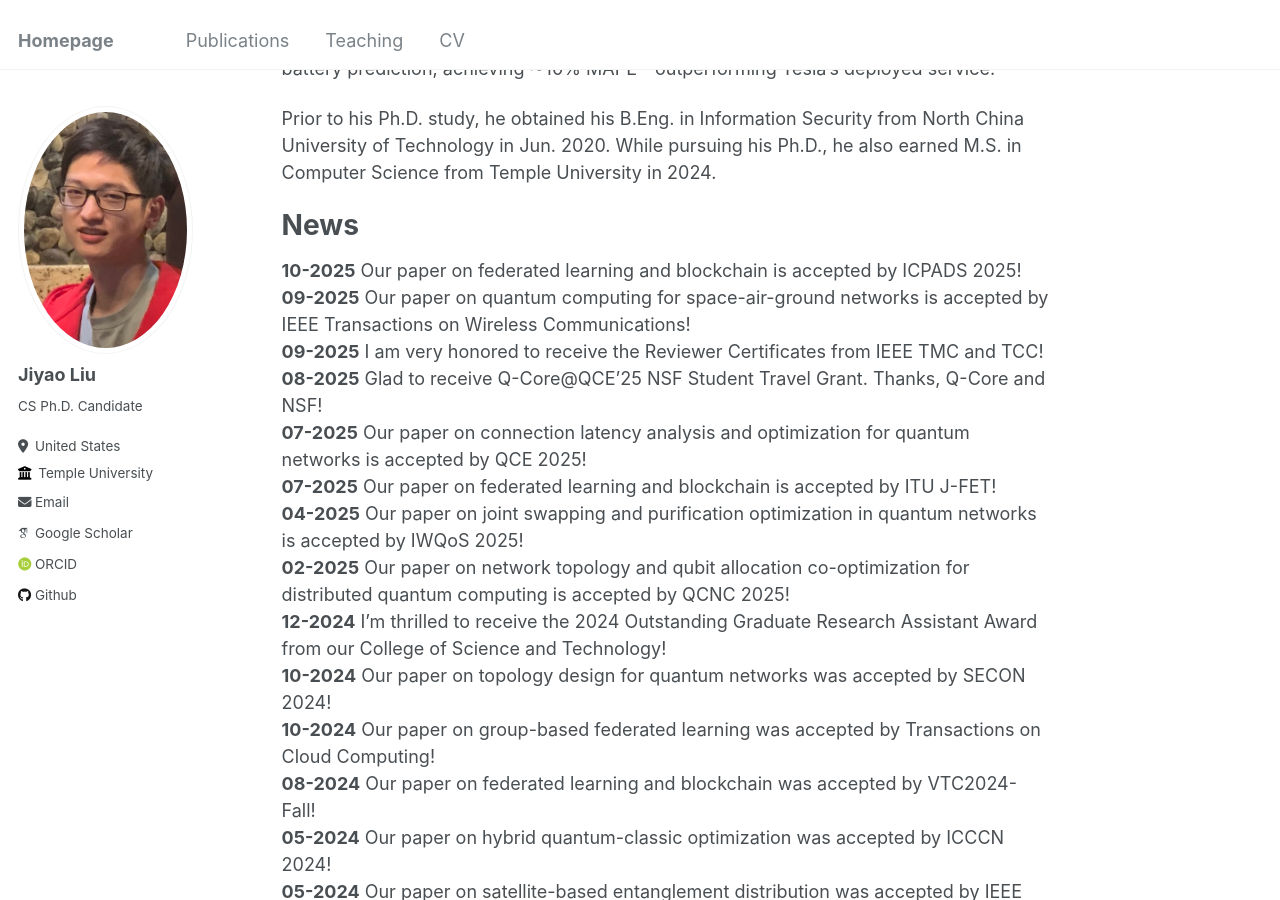
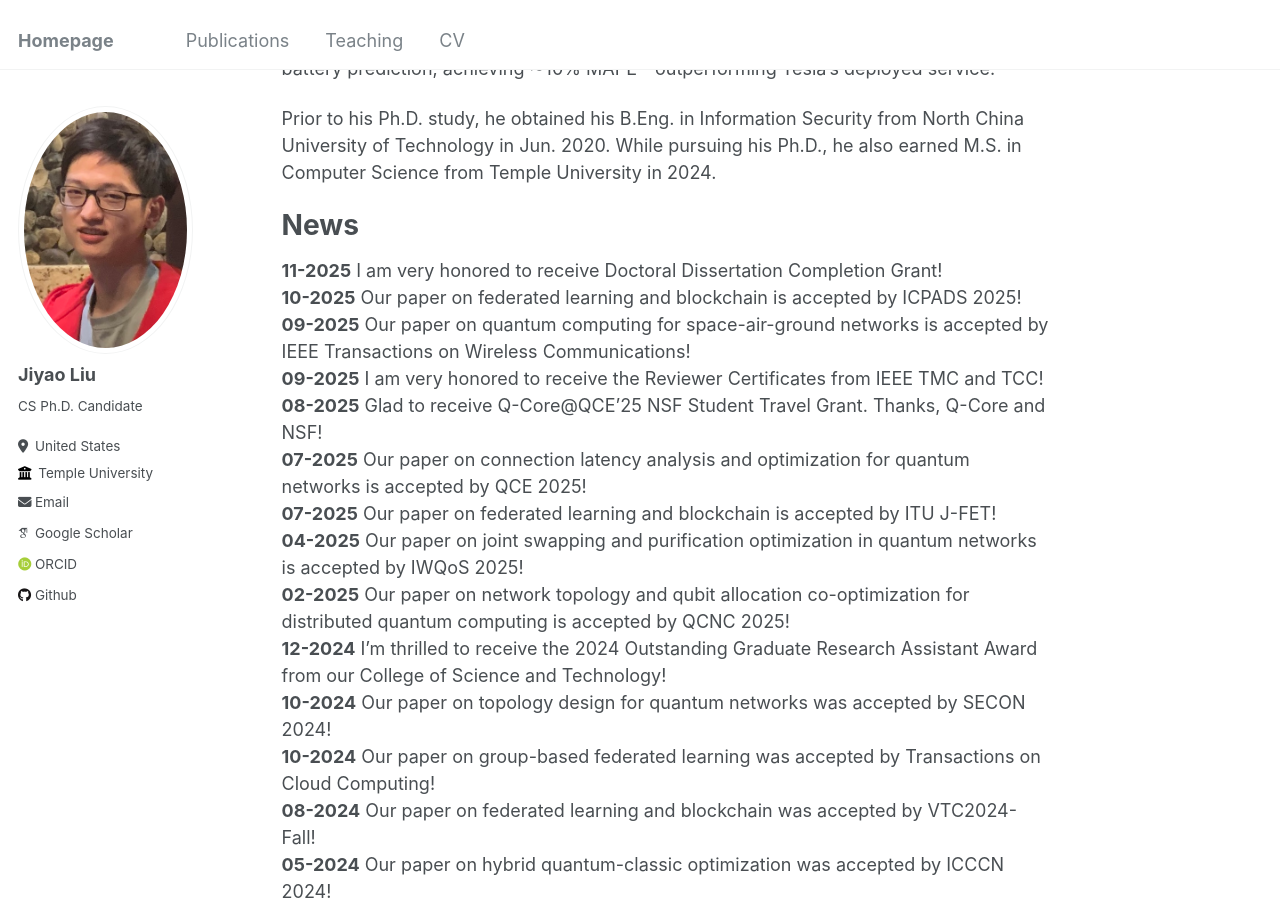
Before and after one commit to Jiyao17/jiyao17.github.io, a Jekyll site: the page built from _pages/about.md, in a window 1280 px wide and 900 px high, scrolled down 333 px. Built offline with Jekyll 4.4.1, drawn with Linux system fonts in a browser that asks for light colours; some web fonts are replaced.

Commit message:
update grant

```diff
--- a/_pages/about.md
+++ b/_pages/about.md
@@ -14,6 +14,7 @@ His research mainly focuses on future networking systems, especially quantum net
 Prior to his Ph.D. study, he obtained his B.Eng. in Information Security from North China University of Technology in Jun. 2020. While pursuing his Ph.D., he also earned M.S. in Computer Science from Temple University in 2024.
 
 # News
+**11-2025**  I am very honored to receive Doctoral Dissertation Completion Grant!
 **10-2025**  Our paper on federated learning and blockchain is accepted by ICPADS 2025!
 **09-2025**  Our paper on quantum computing for space-air-ground networks is accepted by IEEE Transactions on Wireless Communications!
 **09-2025**  I am very honored to receive the Reviewer Certificates from IEEE TMC and TCC!
```
Also changed, not shown: _pages/cv.md (+1 -0 lines).
